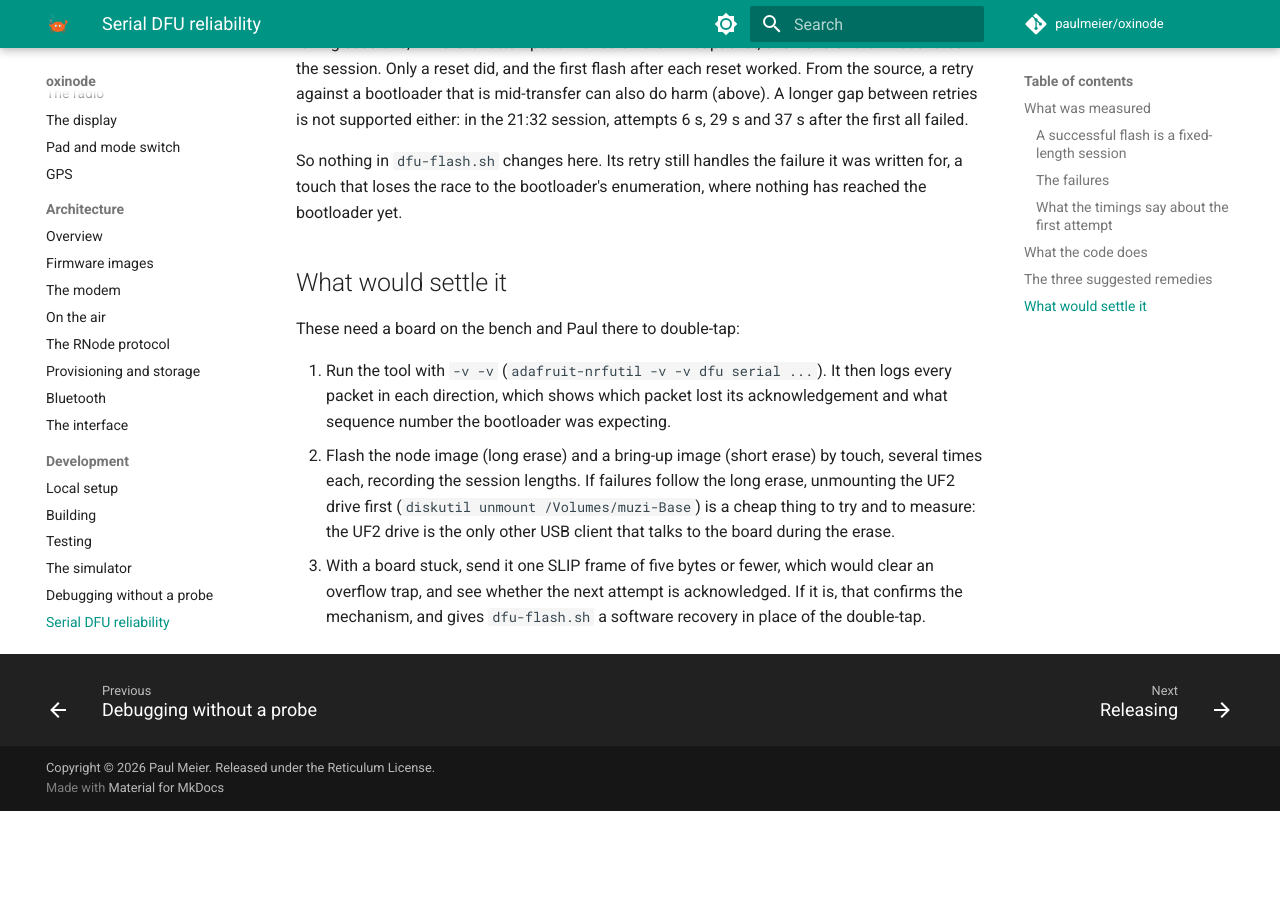
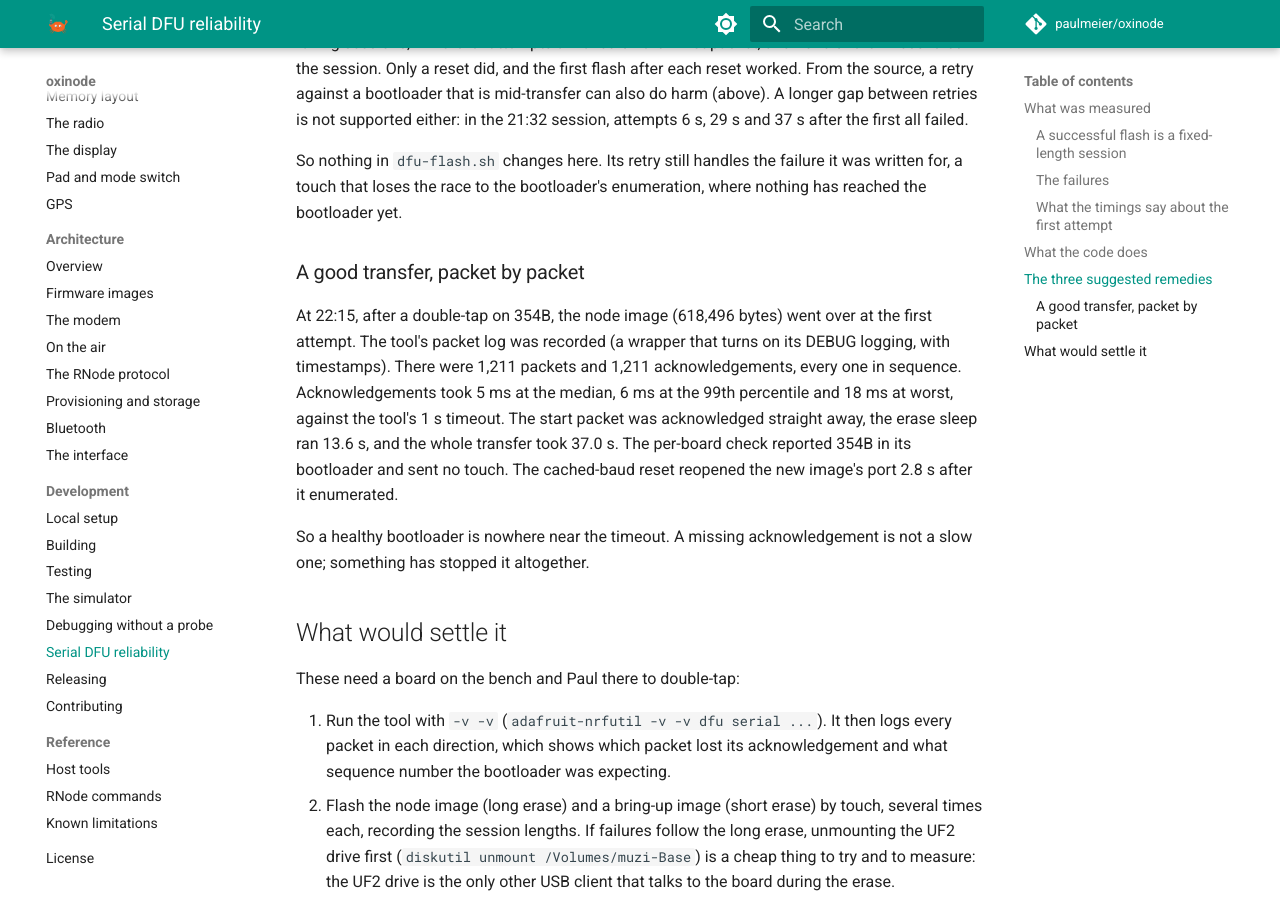
Before and after one commit to paulmeier/oxinode, an MkDocs documentation site: the page built from docs/development/flashing.md, in a window 1280 px wide and 900 px high, scrolled down 3737 px. Built offline with MkDocs 1.6.1 and Material for MkDocs 9.7.7, drawn with Linux system fonts in a browser that asks for light colours; comment, search, counter and statistics services are not loaded; before the commit the page ends 4548 px from its top, so only the background shows below that.

Commit message:
docs: a good serial DFU transfer, packet by packet
The node image to 354B after a double-tap, with the tool's packet log:
1,211 packets, every acknowledgement in sequence, 18 ms at worst against
a 1 s timeout. Also the first bench run of the per-board check and the
cached-baud reset.

Co-Authored-By: Claude Opus 5.5 <noreply@anthropic.com>

```diff
--- a/docs/development/flashing.md
+++ b/docs/development/flashing.md
@@ -166,6 +166,21 @@ So nothing in `dfu-flash.sh` changes here. Its retry still handles the failure
 it was written for, a touch that loses the race to the bootloader's
 enumeration, where nothing has reached the bootloader yet.
 
+### A good transfer, packet by packet
+
+At 22:15, after a double-tap on 354B, the node image (618,496 bytes) went
+over at the first attempt. The tool's packet log was recorded (a wrapper that
+turns on its DEBUG logging, with timestamps). There were 1,211 packets and
+1,211 acknowledgements, every one in sequence. Acknowledgements took 5 ms at
+the median, 6 ms at the 99th percentile and 18 ms at worst, against the tool's
+1 s timeout. The start packet was acknowledged straight away, the erase sleep
+ran 13.6 s, and the whole transfer took 37.0 s. The per-board check reported
+354B in its bootloader and sent no touch. The cached-baud reset reopened the
+new image's port 2.8 s after it enumerated.
+
+So a healthy bootloader is nowhere near the timeout. A missing acknowledgement
+is not a slow one; something has stopped it altogether.
+
 ## What would settle it
 
 These need a board on the bench and Paul there to double-tap:
```
